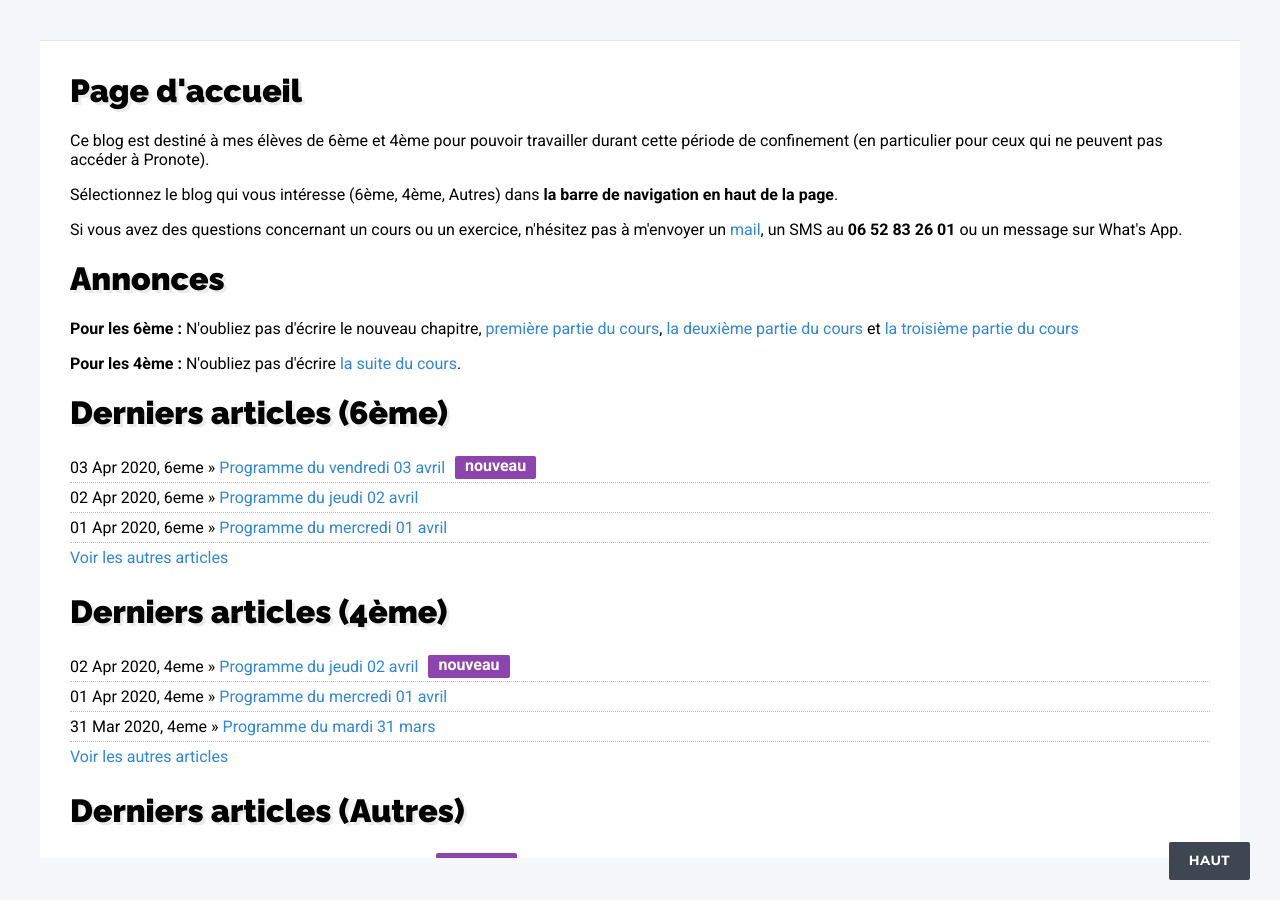
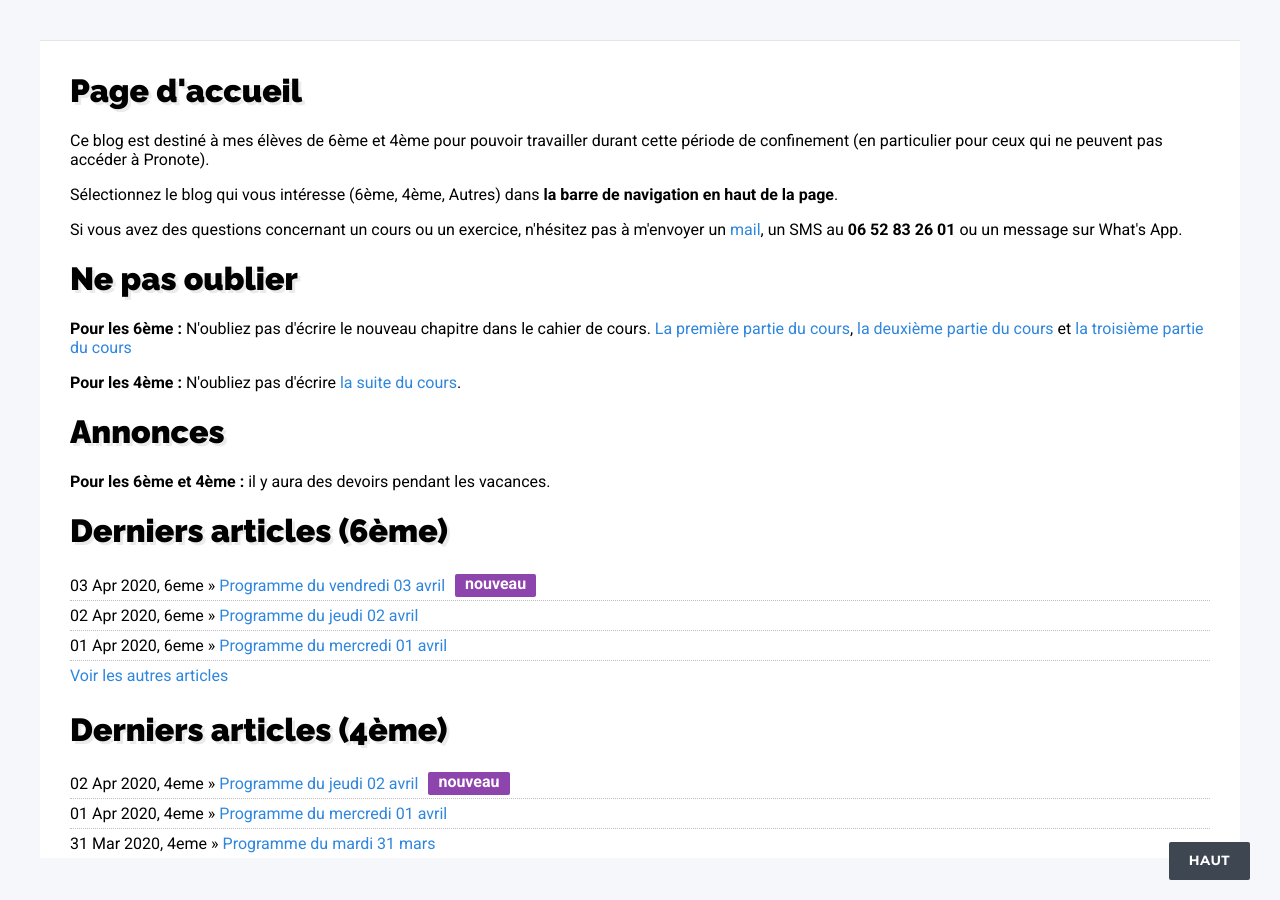
Before and after one commit to DangSinslay/DangSinslay.github.io, a Jekyll site: the page built from index.html, in a window 1280 px wide and 900 px high, scrolled down 303 px. Built offline with Jekyll 4.4.1, drawn with Linux system fonts in a browser that asks for light colours.

Commit message:
Update index.html

```diff
--- a/index.html
+++ b/index.html
@@ -10,9 +10,11 @@ title: Blog de Mr. DANG, professeur de mathématiques
 
 	<p>Si vous avez des questions concernant un cours ou un exercice, n'hésitez pas à m'envoyer un <a href="mailto:benjamindang2015@gmail.com">mail</a>, un SMS au <strong>06 52 83 26 01</strong> ou un message sur What's App.</p>
 
+	<h1 class="section">Ne pas oublier</h1>
+	<p><strong>Pour les 6ème :</strong> N'oubliez pas d'écrire le nouveau chapitre dans le cahier de cours. <a href="https://monsieurdang.github.io/blog/2020/03/31/programme6">La première partie du cours</a>, <a href="https://monsieurdang.github.io/blog/2020/04/02/programme6">la deuxième partie du cours</a> et <a href="https://monsieurdang.github.io/blog/2020/04/03/programme6">la troisième partie du cours</a></p>
+	<p><strong>Pour les 4ème :</strong> N'oubliez pas d'écrire <a href="https://monsieurdang.github.io/blog/2020/03/25/programme4">la suite du cours</a>.</p>
 	<h1 class="section">Annonces</h1>
-	<p><strong>Pour les 6ème :</strong> N'oubliez pas d'écrire le nouveau chapitre, <a href="https://monsieurdang.github.io/blog/2020/03/31/programme6">première partie du cours</a>, <a href="https://monsieurdang.github.io/blog/2020/04/02/programme6">la deuxième partie du cours</a> et <a href="https://monsieurdang.github.io/blog/2020/04/03/programme6">la troisième partie du cours</a></p>
-	<p><strong>Pour les 4ème :</strong> N'oubliez pas d'écrire <a href="https://monsieurdang.github.io/blog/2020/03/25/programme4">la suite du cours</a>.</p>
+	<p><strong>Pour les 6ème et 4ème :</strong> il y aura des devoirs pendant les vacances.</p>
 	<h1 class="section">Derniers articles (6ème)</h1>
 	<ul class="posts">
 		{% for post in site.categories.6eme limit:1 %}
```
